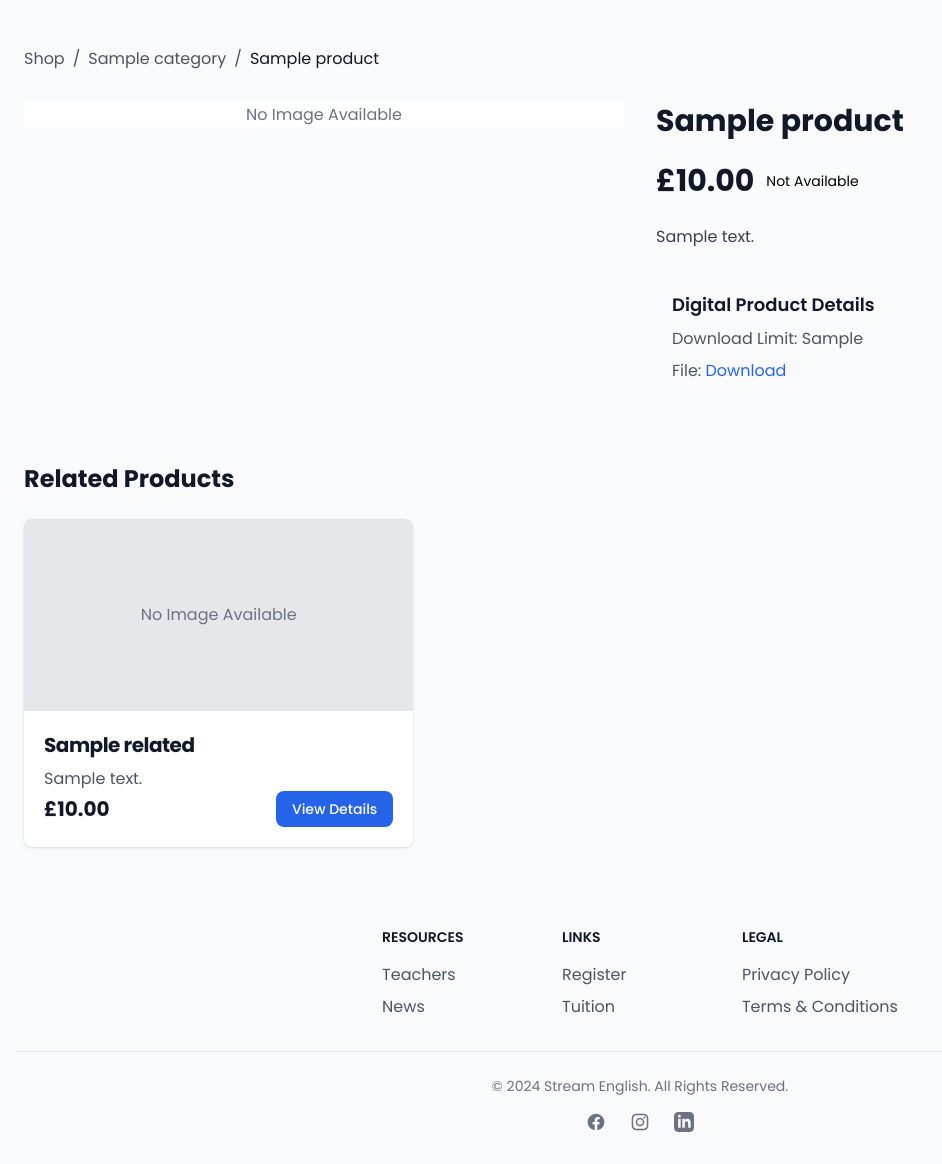
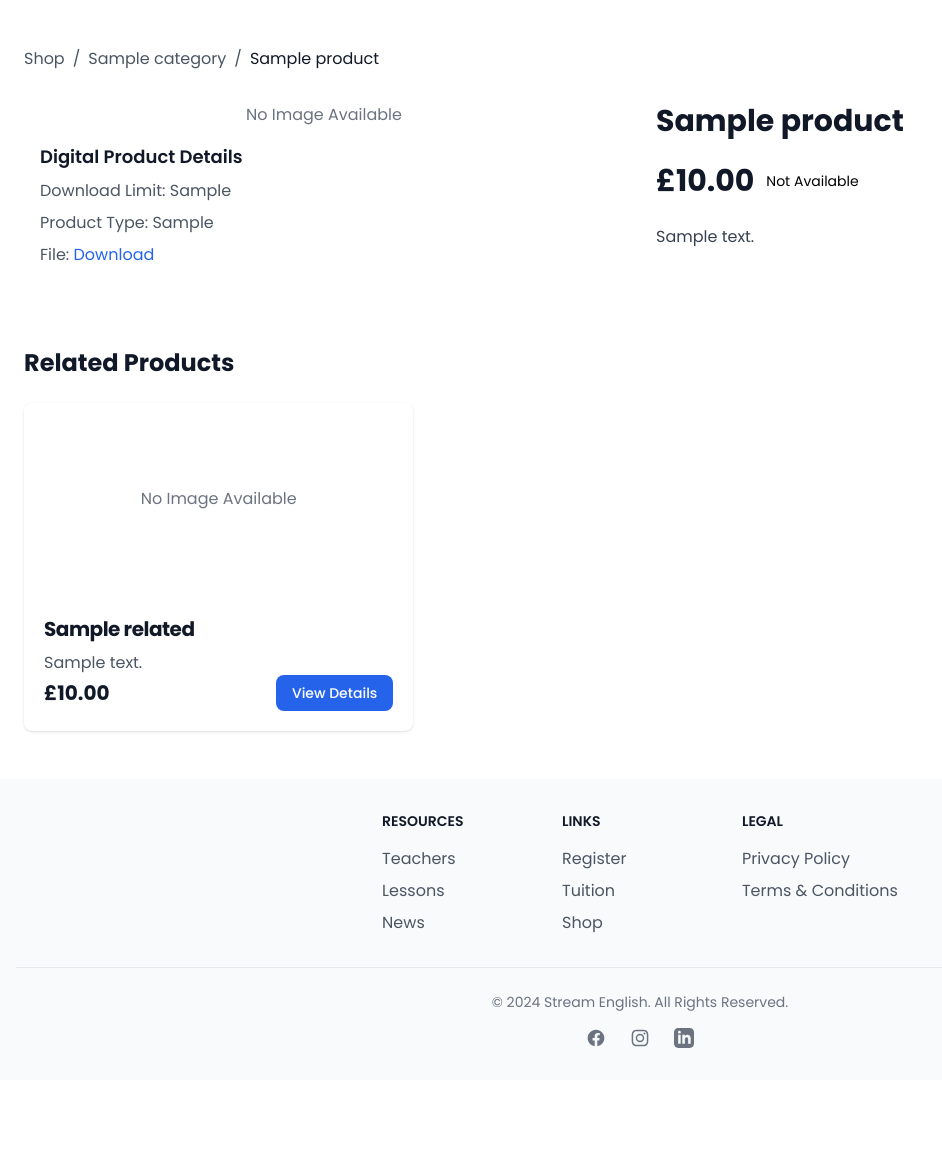
Before and after one commit to todiane/stream, a Django app: template shop/templates/shop/detail.html in a window 1280 px wide. Shown: the part 97-1261 px from the top of the page, without its empty margins (0-942 px from the left). After the commit the page ends 1145 px from the top, so only its background shows below. Run offline with Django 3.2, Linux system fonts and the light colour scheme; the template is opened without the code that fills it: most values are stand-ins (such as "Sample title", 1, 10 or a date in 2020).

Commit message:
Updated look of detail.html for shop

```diff
--- a/shop/templates/shop/cart.html
+++ b/shop/templates/shop/cart.html
@@ -94,7 +94,7 @@
         </div>
         {% else %}
         <div class="text-center py-12">
-            <p class="text-gray-600 dark:text-gray-300 text-lg">Your cart is empty.</p>
+            <p class="text-gray-600 dark:text-gray-300 text-lg">Your cart is empty.</p><br>
             <a href="{% url 'shop:product_list' %}"
                class="mt-4 inline-block px-6 py-2 border border-gray-300 rounded-lg text-gray-700 hover:bg-gray-50">
                 Continue Shopping
--- a/shop/templates/shop/detail.html
+++ b/shop/templates/shop/detail.html
@@ -1,26 +1,29 @@
 {% extends "base.html" %}
 
 {% block content %}
-<div class="container mx-auto px-6 py-12">
+<div class="container bg-white mx-auto px-6 py-12">
     <div class="max-w-7xl mx-auto">
         <!-- Breadcrumb -->
         <nav class="mb-8">
             <ol class="flex items-center space-x-2 text-gray-600 dark:text-gray-400">
                 <li><a href="{% url 'shop:product_list' %}" class="hover:text-blue-600 dark:hover:text-blue-400">Shop</a></li>
                 <li><span class="mx-2">/</span></li>
+                {% if product.category %}
                     <li><a href="{{ product.category.get_absolute_url }}" class="hover:text-blue-600 dark:hover:text-blue-400">{{ product.category.name }}</a></li>
                     <li><span class="mx-2">/</span></li>
+                {% endif %}
                 <li class="text-gray-900 dark:text-white">{{ product.title }}</li>
             </ol>
         </nav>
 
-        <!-- Product Details -->
         <div class="grid grid-cols-1 md:grid-cols-2 gap-8">
+            <!-- Left Column -->
+            <div class="space-y-12">
                 <!-- Product Image -->
                 <div class="relative">
                     {% if product.preview_image %}
                         <img src="{{ product.preview_image.url }}"
-                     alt="{{ product.title }}"
+                             alt="{{ product.title|default:'Product Image' }}"
                              class="w-full rounded-lg shadow-lg object-cover">
                     {% else %}
                         <div class="w-full h-56 bg-white flex items-center justify-center text-gray-500">
@@ -29,32 +32,15 @@
                     {% endif %}
                 </div>
 
-            <!-- Product Info -->
-            <div class="space-y-6">
-                <!-- Title -->
-                <h1 class="text-3xl font-bold text-gray-900 dark:text-white">{{ product.title }}</h1>
-
-                <!-- Price and Availability -->
-                <div class="flex items-center space-x-4">
-                    <span class="text-3xl font-bold text-gray-900 dark:text-white">£{{ product.current_price|floatformat:2 }}</span>
-                    {% if product.status == "publish" %}
-                    <span class="px-3 py-1 text-sm text-green-800 bg-green-100 rounded-full">Available</span>
-                    {% else %}
-                    <span class="px-3 py-1 text-sm text-red-800 bg-red-100 rounded-full">Not Available</span>
-                    {% endif %}
-                </div>
-
-                <!-- Description -->
-                <div class="prose dark:prose-invert max-w-none">
-                    {{ product.description|safe }}
-                </div>
-
                 <!-- Digital Product Details -->
                 {% if product.files %}
-                <div class="bg-gray-50 dark:bg-gray-700 rounded-lg p-4">
+                    <div class="bg-white dark:bg-gray-700 rounded-lg p-4">
                         <h3 class="text-lg font-semibold text-gray-900 dark:text-white mb-2">Digital Product Details</h3>
                         <ul class="space-y-2 text-gray-600 dark:text-gray-300">
-                        <li>Download Limit: {{ product.download_limit }}</li>
+                            <li>Download Limit: {{ product.download_limit|default:"Unlimited" }}</li>
+                            {% if product.product_type %}
+                                <li>Product Type: {{ product.product_type }}</li>
+                            {% endif %}
                             <li>File: <a href="{{ product.files.url }}" class="text-blue-600 hover:underline">Download</a></li>
                         </ul>
                     </div>
@@ -62,7 +48,7 @@
 
                 <!-- Add to Cart Form -->
                 {% if product.status == "publish" %}
-                <form method="post" action="{% url 'shop:cart_add' product.id %}" class="space-y-4">
+                    <form method="post" action="{% url 'shop:cart_add' product.id %}" class="space-y-8">
                         {% csrf_token %}
                         <div class="flex items-center space-x-4">
                             <input type="number" name="quantity" value="1" min="1" max="99"
@@ -75,6 +61,27 @@
                     </form>
                 {% endif %}
             </div>
+
+            <!-- Right Column - Product Info -->
+            <div class="space-y-6">
+                <!-- Title -->
+                <h1 class="text-3xl font-bold text-gray-900 dark:text-white">{{ product.title }}</h1>
+
+                <!-- Price and Availability -->
+                <div class="flex items-center space-x-4">
+                    <span class="text-3xl font-bold text-gray-900 dark:text-white">£{{ product.current_price|floatformat:2|default:"0.00" }}</span>
+                    {% if product.status == "publish" %}
+                        <span class="px-3 py-1 text-sm text-green-800 bg-green-100 rounded-full">Available</span>
+                    {% else %}
+                        <span class="px-3 py-1 text-sm text-red-800 bg-red-100 rounded-full">Not Available</span>
+                    {% endif %}
+                </div>
+
+                <!-- Description -->
+                <div class="prose dark:prose-invert max-w-none">
+                    {{ product.description|safe|default:"No description available" }}
+                </div>
+            </div>
         </div>
 
         <!-- Related Products -->
@@ -86,10 +93,10 @@
                         <div class="bg-white shadow rounded-lg overflow-hidden hover:shadow-lg transition-shadow duration-300">
                             {% if related.preview_image %}
                                 <img src="{{ related.preview_image.url }}"
-                         alt="{{ related.title }}"
+                                     alt="{{ related.title|default:'Related Product' }}"
                                      class="w-full h-48 object-cover rounded-t-lg">
                             {% else %}
-                    <div class="w-full h-48 bg-gray-200 flex items-center justify-center text-gray-500">
+                                <div class="w-full h-48  flex items-center justify-center text-gray-500">
                                     No Image Available
                                 </div>
                             {% endif %}
@@ -98,11 +105,11 @@
                                     <a href="{{ related.get_absolute_url }}">{{ related.title }}</a>
                                 </h3>
                                 <p class="mb-3 text-gray-600 dark:text-gray-400">
-                            {{ related.description|truncatewords:15 }}
+                                    {{ related.description|truncatewords:15|default:"No description available" }}
                                 </p>
                                 <div class="flex justify-between items-center">
                                     <span class="text-xl font-bold text-gray-900 dark:text-white">
-                                £{{ related.current_price|floatformat:2 }}
+                                        £{{ related.current_price|floatformat:2|default:"0.00" }}
                                     </span>
                                     <a href="{{ related.get_absolute_url }}"
                                        class="inline-flex items-center px-4 py-2 text-sm font-medium text-white bg-blue-600 rounded-lg hover:bg-blue-700 focus:ring-4 focus:ring-blue-300 dark:focus:ring-blue-800">
--- a/shop/templates/shop/list.html
+++ b/shop/templates/shop/list.html
@@ -1,7 +1,7 @@
 {% extends "base.html" %}
 
 {% block content %}
-<div class="container mx-auto px-6 py-12">
+<div class="container mx-auto bg-whitepx-6 py-12">
     <!-- Title -->
     <h1 class="text-3xl font-bold mb-6">
         Stream English Shop
@@ -36,7 +36,7 @@
             {% if product.preview_image %}
             <img src="{{ product.preview_image.url }}" alt="{{ product.title }}" class="w-full h-56 object-cover">
             {% else %}
-            <div class="w-full h-56 bg-gray-200 flex items-center justify-center text-gray-500">
+            <div class="w-full h-56 flex items-center justify-center text-gray-500">
                 No Image Available
             </div>
             {% endif %}
--- a/templates/base/footer.html
+++ b/templates/base/footer.html
@@ -8,6 +8,7 @@
         <h2 class="mb-4 text-sm font-semibold uppercase text-gray-900 dark:text-white">Resources</h2>
         <ul class="text-gray-600 dark:text-gray-400">
           <li class="mb-2"><a href="{% url 'news:category' slug='teacher-resources' %}" class="hover:underline">Teachers</a></li>
+          <li class="mb-2"><a href="{% url 'courses:course_list' %}" class="hover:underline">Lessons</a></li>
           <li class="mb-2"><a href="{% url 'news:list' %}" class="hover:underline">News</a></li>
         </ul>
       </div>
@@ -17,7 +18,8 @@
         <h2 class="mb-4 text-sm font-semibold uppercase text-gray-900 dark:text-white">Links</h2>
         <ul class="text-gray-600 dark:text-gray-400">
           <li class="mb-2"><a href="{% url 'profiles:signup' %}" class="hover:underline">Register</a></li>
-          <li><a href="{% url 'pages:tuition' %}" class="hover:underline">Tuition</a></li>
+          <li class="mb-2"><a href="{% url 'pages:tuition' %}" class="hover:underline">Tuition</a></li>
+          <li class="mb-2"><a href="{% url 'shop:product_list' %}" class="hover:underline">Shop</a></li>
         </ul>
       </div>
 
```
Lines whose indentation alone changed are shown as unchanged.
